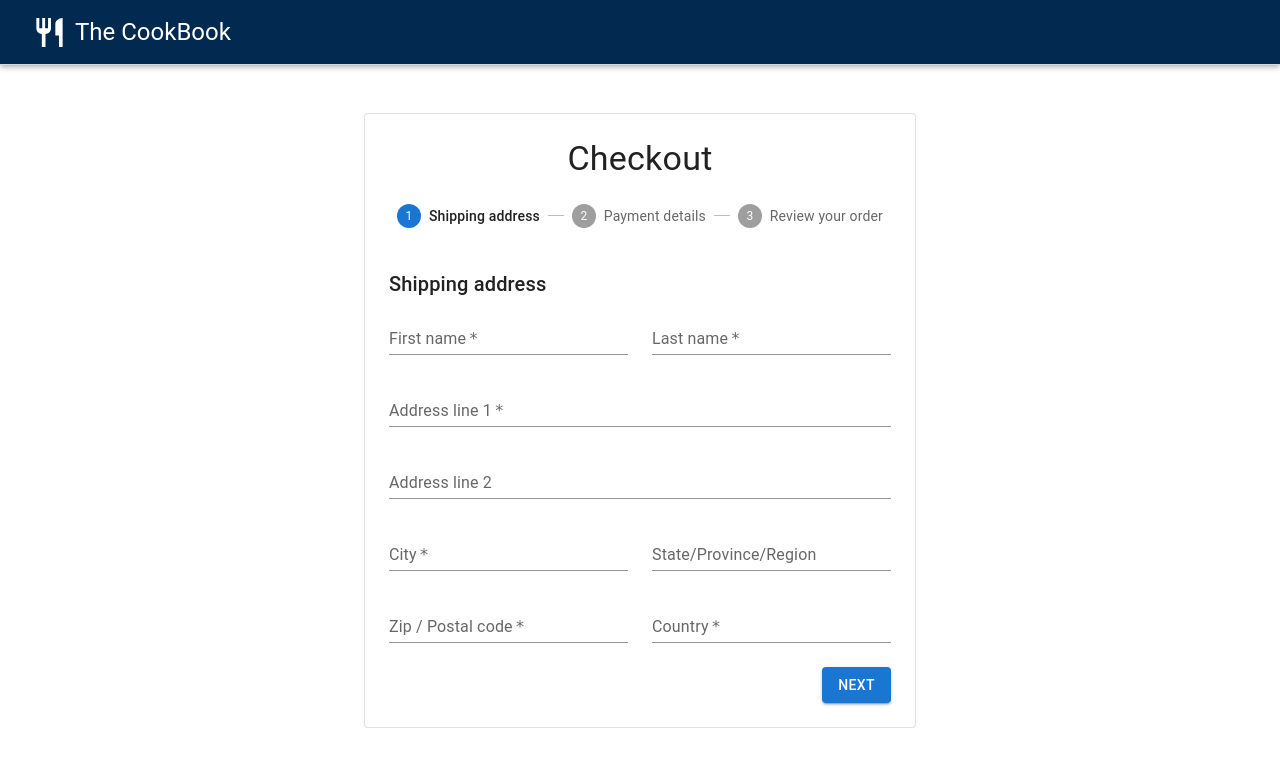
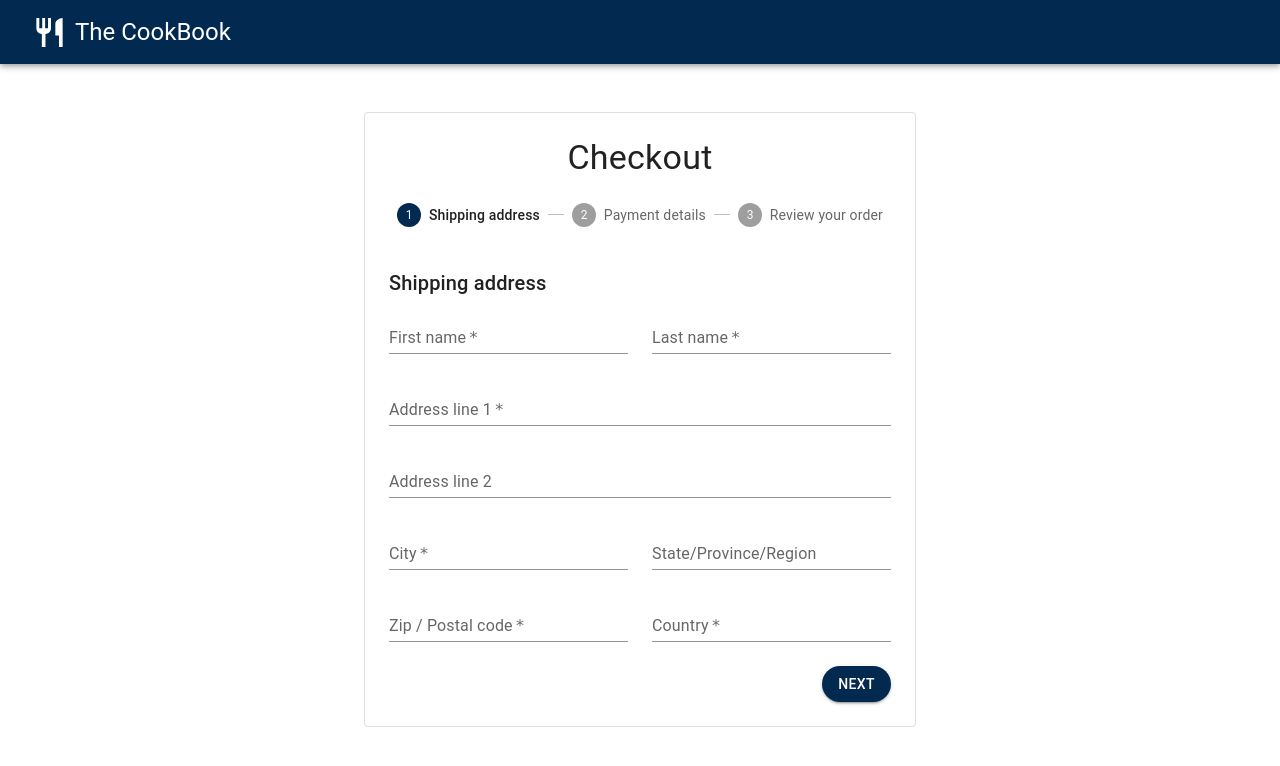
Before and after one commit to mangodb203/SE-Project-Recipe-Recommender, a React (Create React App) app in the folder frontend/: page /order in a window 1280 px wide. Shown: the top 766 px of the page. Built offline with nearby package versions, Linux system fonts and the light colour scheme.

Commit message:
linked recipe recommendations to order

```diff
--- a/frontend/src/App.js
+++ b/frontend/src/App.js
@@ -4,8 +4,14 @@ import Recipes from "./Components/Recipes";
 import RecipeRecommendations from "./Components/RecipeRecommendations";
 import NavBar from "./Components/Navbar";
 import Order from "./Components/Order";
+import { useState } from 'react';
+
 
 function App() {
+  const [order, setOrder] = useState([]);
+  const handleOrder = (order) => {
+    setOrder(order)
+  }
   return (
     <BrowserRouter>
     <NavBar />
@@ -13,8 +19,8 @@ function App() {
         <Route path="/">
           <Route index element={<LandingPage />} />
           <Route path="recipes" element={<Recipes/>} />
-          <Route path="recommendations" element={<RecipeRecommendations/>}/>
-          <Route path="order" element={<Order/>}/>
+          <Route path="recommendations" element={<RecipeRecommendations handleOrder={handleOrder}/>}/>
+          <Route path="order" element={<Order order={order}/>}/>
         </Route>
       </Routes>
     </BrowserRouter>
--- a/frontend/src/Components/Order.js
+++ b/frontend/src/Components/Order.js
@@ -1,6 +1,4 @@
 import * as React from 'react';
-import CssBaseline from '@mui/material/CssBaseline';
-import AppBar from '@mui/material/AppBar';
 import Box from '@mui/material/Box';
 import Container from '@mui/material/Container';
 import Paper from '@mui/material/Paper';
@@ -17,22 +15,29 @@ import Review from './Review';
 
 const steps = ['Shipping address', 'Payment details', 'Review your order'];
 
-function getStepContent(step) {
+function getStepContent(step, order) {
   switch (step) {
     case 0:
       return <AddressForm />;
     case 1:
       return <PaymentForm />;
     case 2:
-      return <Review />;
+      return <Review order={order}/>;
     default:
       throw new Error('Unknown step');
   }
 }
 
-const theme = createTheme();
+const theme = createTheme({
+  palette: {
+    primary: {
+      main: '#022950'
+    }
+  }
+});
 
-export default function Checkout() {
+export default function Checkout(props) {
+
   const [activeStep, setActiveStep] = React.useState(0);
 
   const handleNext = () => {
@@ -45,17 +50,6 @@ export default function Checkout() {
 
   return (
     <ThemeProvider theme={theme}>
-      <CssBaseline />
-      <AppBar
-        position="absolute"
-        color="default"
-        elevation={0}
-        sx={{
-          position: 'relative',
-          borderBottom: (t) => `1px solid ${t.palette.divider}`,
-        }}
-      >
-      </AppBar>
       <Container component="main" maxWidth="sm" sx={{ mb: 4 }}>
         <Paper variant="outlined" sx={{ my: { xs: 3, md: 6 }, p: { xs: 2, md: 3 } }}>
           <Typography component="h1" variant="h4" align="center">
@@ -75,12 +69,12 @@ export default function Checkout() {
                   Thank you for your order.
                 </Typography>
                 <Typography variant="subtitle1">
-                  Your order number is #20722721. Hope you have a great day.
+                  Your order number is #{Math.floor(Math.random()*9000000)}. Hope you have a great day.
                 </Typography>
               </React.Fragment>
             ) : (
               <React.Fragment>
-                {getStepContent(activeStep)}
+                {getStepContent(activeStep, props.order)}
                 <Box sx={{ display: 'flex', justifyContent: 'flex-end' }}>
                   {activeStep !== 0 && (
                     <Button onClick={handleBack} sx={{ mt: 3, ml: 1 }}>
@@ -89,6 +83,7 @@ export default function Checkout() {
                   )}
 
                   <Button
+                    className="next-button"
                     variant="contained"
                     onClick={handleNext}
                     sx={{ mt: 3, ml: 1 }}
--- a/frontend/src/Components/RecipeRecommendations.js
+++ b/frontend/src/Components/RecipeRecommendations.js
@@ -8,13 +8,12 @@ import { useState } from 'react';
 import "./ToggleSwitch.css";
 
 import { Button } from "@mui/material";
-import AddShoppingCartIcon from '@mui/icons-material/AddShoppingCart';
 import { useNavigate } from "react-router-dom";
 
 
 
 
-const RecipeRecommendations = () => {
+const RecipeRecommendations = ({handleOrder}) => {
 
    const [cart, addItem] = useState([]);
   const handleChange= (e,recipe_name) =>{
@@ -27,11 +26,14 @@ const RecipeRecommendations = () => {
         }
 
         }
-        console.log(cart)
+
 
 
   const navigate = useNavigate();
-
+    const proceedToOrder = ()=>{
+        handleOrder(cart)
+        navigate('/order')
+    }
     const data =  [{
         recipe_id: "1234",
         name: "creamy barley potatoes",
@@ -119,7 +121,7 @@ const RecipeRecommendations = () => {
         })
     }
     <Box textAlign='center' style={{ paddingLeft:"10px", paddingRight:"215px", paddingTop:"40px" }}>
-    <Button className='button-style' onClick={()=>navigate('/order')}>Proceed</Button>
+    <Button className='button-style' onClick={proceedToOrder}>Proceed</Button>
     </Box>
     </React.Fragment>
 }
--- a/frontend/src/Components/Review.js
+++ b/frontend/src/Components/Review.js
@@ -4,53 +4,27 @@ import List from '@mui/material/List';
 import ListItem from '@mui/material/ListItem';
 import ListItemText from '@mui/material/ListItemText';
 
-
-const products = [
-  {
-    name: 'Product 1',
-    desc: 'Cheese Burger',
-    price: '$12.99',
-  },
-  {
-    name: 'Product 2',
-    desc: 'Ice Cream',
-    price: '$12.99',
-  },
-  {
-    name: 'Product 3',
-    desc: 'Pizza',
-    price: '$12.99',
-  },
-
-  { name: 'Shipping', desc: '', price: 'Free' },
-];
-
-
-export default function Review() {
+export default function Review(props) {
   return (
     <React.Fragment>
       <Typography variant="h6" gutterBottom>
         Order summary
       </Typography>
       <List disablePadding>
-        {products.map((product) => (
-          <ListItem key={product.name} sx={{ py: 1, px: 0 }}>
-            <ListItemText primary={product.name} secondary={product.desc} />
-            <Typography variant="body2">{product.price}</Typography>
+        {props.order.map((product) => (
+          <ListItem key={product} sx={{ py: 1, px: 0 }}>
+            <ListItemText primary={product} secondary={product} />
+            <Typography variant="body2">{12.99}</Typography>
           </ListItem>
         ))}
 
         <ListItem sx={{ py: 1, px: 0 }}>
           <ListItemText primary="Total" />
           <Typography variant="subtitle1" sx={{ fontWeight: 700 }}>
-            $38.97
+            {12.99*props.order.length}
           </Typography>
         </ListItem>
       </List>
-
-
-
-
     </React.Fragment>
   );
 }
--- a/frontend/src/Components/cards.css
+++ b/frontend/src/Components/cards.css
@@ -13,6 +13,9 @@
 .true{
     opacity: 0.7;
 }
+.stepper{
+    background: #022950 !important;
+}
 .button-style{
     position: absolute !important;
     height: 50px;
@@ -22,7 +25,10 @@
     color: white !important;
     margin-bottom: 100px !important
 }
-
+.next-button{
+    border-radius: 25px !important;
+    background: #022950 !important;
+}
 .cartButton{
     height: relative;
     width: relative;
```
